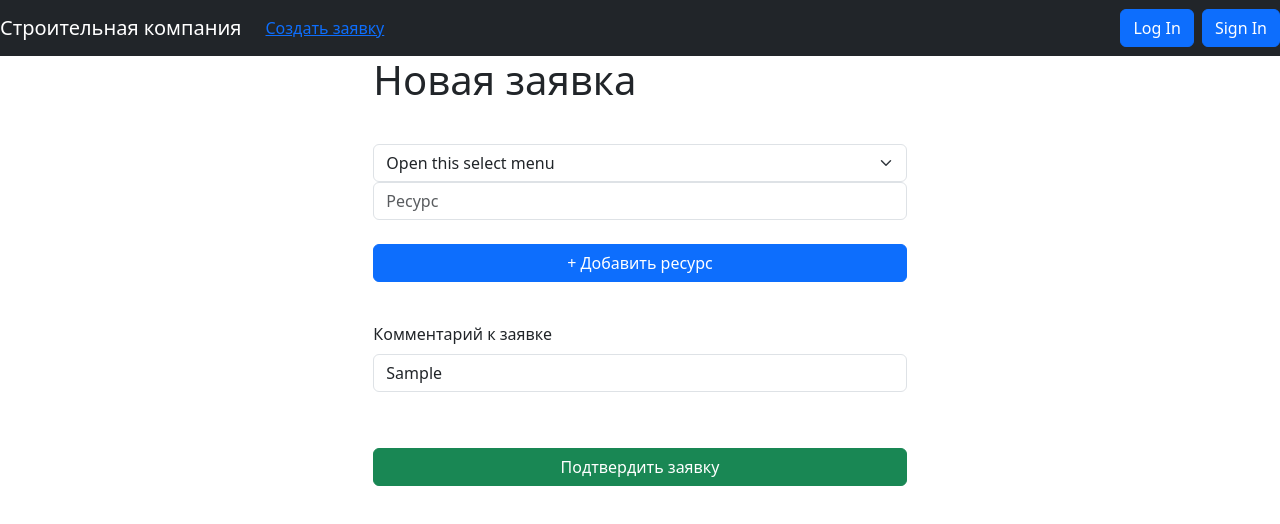
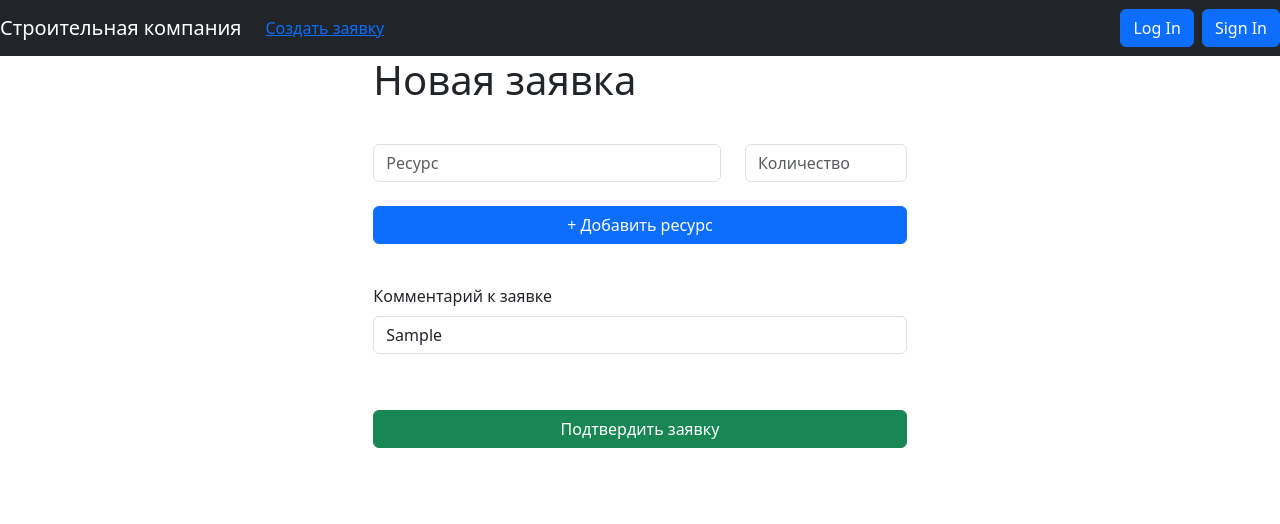
Before and after one commit to James-ssss/react-frontend, a React (Create React App) app: page /CreateTask in a window 1280 px wide. Both pictures are taken after typing "Sample" into the empty fields and a click on the button "+ Добавить ресурс". Shown: the top 524 px of the page. Built offline with nearby package versions, Linux system fonts and the light colour scheme.

Commit message:
Исправления для форм
Теперь при нажатии enter кнопки не обновляют страницу

```diff
--- a/src/Components/CreateTask.js
+++ b/src/Components/CreateTask.js
@@ -1,5 +1,5 @@
 import React, { useState } from "react";
-import {Navbar, Nav, Button, NavLink, Form, Stack} from 'react-bootstrap';
+import {Navbar, Nav, Button, NavLink, Form, Stack, Col, Row} from 'react-bootstrap';
 import {Link} from 'react-router-dom';
 import NaviBar from './Navibar';
 
@@ -16,6 +16,37 @@ export default function CreateTask(){
         </div>
     ]);
 
+    const addResource = (event) => {
+        event.preventDefault(); // предотвращаем стандартное поведение формы
+        setForms([
+          ...forms,
+          <div key={forms.length}>
+            <Row>
+              <Col sm={8}>
+                <Form flexDirection="column" flexGrowY={1}>
+                  <Form.Group className="mb-3" controlId={`resource-${forms.length}`}>
+                    <Form.Control type="text" placeholder="Ресурс" />
+                  </Form.Group>
+                </Form>
+              </Col>
+              <Col sm={4}>
+                <Form flexDirection="column" flexGrowY={1}>
+                  <Form.Group className="mb-3" controlId={`quantity-${forms.length}`}>
+                    <Form.Control type="text" placeholder="Количество" />
+                  </Form.Group>
+                </Form>
+              </Col>
+            </Row>
+          </div>,
+        ]);
+      };
+
+      const handleSubmit = (event) => {
+        event.preventDefault();
+        // Ваша логика обработки отправки формы
+      };
+
+
     return (
       <>
         <Stack gap={2} className="col-md-5 mx-auto">
@@ -27,17 +58,22 @@ export default function CreateTask(){
               setForms([
                 ...forms,
                 <div>
-                  <Form.Select aria-label="Default select example">
-                    <option>Open this select menu</option>
-                    <option value="1">One</option>
-                    <option value="2">Two</option>
-                    <option value="3">Three</option>
-                  </Form.Select>
-                  <Form flexDirection="column" flexGrowY={1}>
-                    <Form.Group className="mb-3" controlId="formComment">
-                      <Form.Control type="text" placeholder="Ресурс" />
-                    </Form.Group>
-                  </Form>
+                  <Row>
+                  <Col sm={8}>
+                    <Form flexDirection="column" flexGrowY={1} Form onSubmit={handleSubmit}>
+                      <Form.Group className="mb-3" controlId="formComment">
+                        <Form.Control type="text" placeholder="Ресурс" />
+                      </Form.Group>
+                    </Form>
+                  </Col>
+                  <Col sm={4}>
+                    <Form flexDirection="column" flexGrowY={1} Form onSubmit={handleSubmit}>
+                      <Form.Group className="mb-3" controlId="formComment">
+                        <Form.Control type="text" placeholder="Количество" />
+                      </Form.Group>
+                    </Form>
+                  </Col>
+                  </Row>
                 </div>,
               ])
             }
@@ -45,7 +81,7 @@ export default function CreateTask(){
             + Добавить ресурс
           </Button>
           <br />
-          <Form flexDirection="column" flexGrowY={1}>
+          <Form flexDirection="column" flexGrowY={1} Form onSubmit={handleSubmit}>
             <Form.Group className="mb-3" controlId="formComment">
               <Form.Label>Комментарий к заявке</Form.Label>
               <Form.Control type="text" placeholder="Комментарий" />
```
